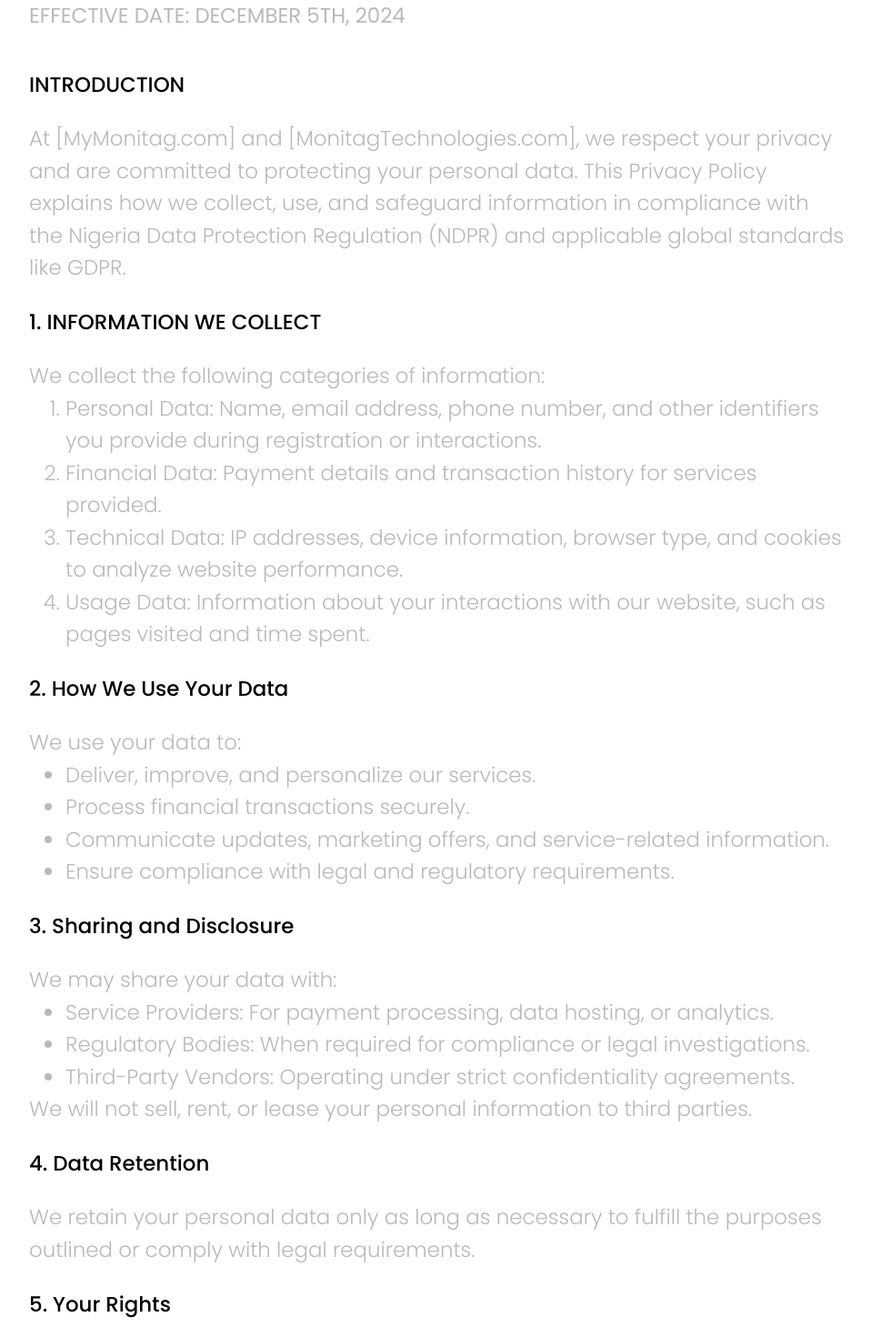
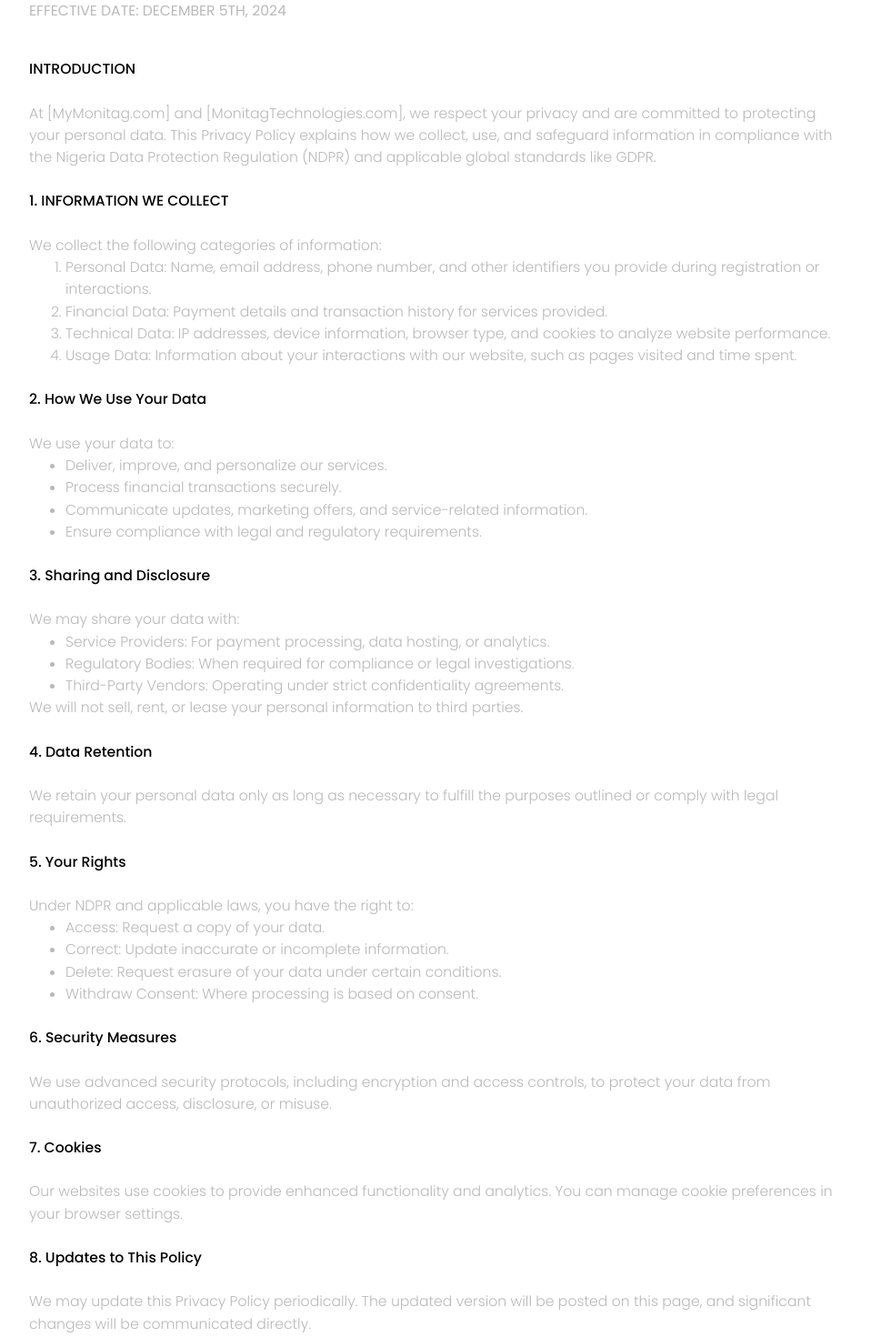
Before and after one commit to jimatth121/Monitag-Technologies, a React (Vite) app: page /privacypolicy in a window 1280 px wide. Shown: the part 560-2030 px from the top of the page at 91% size, without its empty margins (158-1116 px from the left). Built offline with nearby package versions, Linux system fonts and the light colour scheme.

Commit message:
font update

```diff
--- a/src/Pages/Privacy/PrivacyBody.jsx
+++ b/src/Pages/Privacy/PrivacyBody.jsx
@@ -2,12 +2,14 @@
   return (
     <div className="max-w-[900px] w-full mx-auto px-6 md:px-0 my-20">
       <div>
-        <p className=" font-PoppinsRegular text1  text-[#b9b9b9] mb-10">
+        <p className=" font-PoppinsRegular text14  text-[#b9b9b9] mb-10">
           EFFECTIVE DATE: DECEMBER 5TH, 2024
         </p>
         <div>
-          <p className=" font-PoppinsMedium text1 my-4 md:my-6">INTRODUCTION</p>
-          <p className="text1  font-PoppinsLight text-[#b9b9b9]">
+          <p className=" font-PoppinsMedium text14 my-4 md:my-6">
+            INTRODUCTION
+          </p>
+          <p className="text14  font-PoppinsLight text-[#b9b9b9]">
             At [MyMonitag.com] and [MonitagTechnologies.com], we respect your
             privacy and are committed to protecting your personal data. This
             Privacy Policy explains how we collect, use, and safeguard
@@ -17,13 +19,13 @@
         </div>
 
         <div>
-          <p className=" font-PoppinsMedium text1 my-4 md:my-6">
+          <p className=" font-PoppinsMedium text14 my-4 md:my-6">
             1. INFORMATION WE COLLECT
           </p>
-          <div className="text1  font-PoppinsLight text-[#b9b9b9]">
+          <div className="text14  font-PoppinsLight text-[#b9b9b9]">
             <p>We collect the following categories of information:</p>
           </div>
-          <ol className="md:pl-10 pl-5  font-PoppinsLight text1 text-[#b9b9b9]">
+          <ol className="md:pl-10 pl-5  font-PoppinsLight text14 text-[#b9b9b9]">
             <li className=" list-decimal">
               Personal Data: Name, email address, phone number, and other
               identifiers you provide during registration or interactions.
@@ -44,13 +46,13 @@
         </div>
 
         <div>
-          <p className=" font-PoppinsMedium text1 my-4 md:my-6">
+          <p className=" font-PoppinsMedium text14 my-4 md:my-6">
             2. How We Use Your Data
           </p>
-          <div className="text1  font-PoppinsLight text-[#b9b9b9]">
+          <div className="text14  font-PoppinsLight text-[#b9b9b9]">
             <p>We use your data to:</p>
           </div>
-          <ol className="md:pl-10 pl-5  font-PoppinsLight text1 text-[#b9b9b9]">
+          <ol className="md:pl-10 pl-5  font-PoppinsLight text14 text-[#b9b9b9]">
             <li className=" list-disc">
               Deliver, improve, and personalize our services.
             </li>
@@ -68,13 +70,13 @@
         </div>
 
         <div>
-          <p className=" font-PoppinsMedium text1 my-4 md:my-6">
+          <p className=" font-PoppinsMedium text14 my-4 md:my-6">
             3. Sharing and Disclosure
           </p>
-          <div className="text1  font-PoppinsLight text-[#b9b9b9]">
+          <div className="text14  font-PoppinsLight text-[#b9b9b9]">
             <p>We may share your data with:</p>
           </div>
-          <ol className="md:pl-10 pl-5  font-PoppinsLight text1 text-[#b9b9b9]">
+          <ol className="md:pl-10 pl-5  font-PoppinsLight text14 text-[#b9b9b9]">
             <li className=" list-disc">
               Service Providers: For payment processing, data hosting, or
               analytics.
@@ -88,30 +90,30 @@
               agreements.
             </li>
           </ol>
-          <p className="text1  font-PoppinsLight text-[#b9b9b9]">
+          <p className="text14  font-PoppinsLight text-[#b9b9b9]">
             We will not sell, rent, or lease your personal information to third
             parties.
           </p>
         </div>
 
         <div>
-          <p className=" font-PoppinsMedium text1 my-4 md:my-6">
+          <p className=" font-PoppinsMedium text14 my-4 md:my-6">
             4. Data Retention
           </p>
-          <p className="text1  font-PoppinsLight text-[#b9b9b9]">
+          <p className="text14  font-PoppinsLight text-[#b9b9b9]">
             We retain your personal data only as long as necessary to fulfill
             the purposes outlined or comply with legal requirements.
           </p>
         </div>
 
         <div>
-          <p className=" font-PoppinsMedium text1 my-4 md:my-6">
+          <p className=" font-PoppinsMedium text14 my-4 md:my-6">
             5. Your Rights
           </p>
-          <div className="text1  font-PoppinsLight text-[#b9b9b9]">
+          <div className="text14  font-PoppinsLight text-[#b9b9b9]">
             <p>Under NDPR and applicable laws, you have the right to:</p>
           </div>
-          <ol className="md:pl-10 pl-5  font-PoppinsLight text1 text-[#b9b9b9]">
+          <ol className="md:pl-10 pl-5  font-PoppinsLight text14 text-[#b9b9b9]">
             <li className=" list-disc">Access: Request a copy of your data.</li>
             <li className=" list-disc">
               Correct: Update inaccurate or incomplete information.
@@ -126,10 +128,10 @@
         </div>
 
         <div>
-          <p className=" font-PoppinsMedium text1 my-4 md:my-6">
+          <p className=" font-PoppinsMedium text14 my-4 md:my-6">
             6. Security Measures
           </p>
-          <p className="text1  font-PoppinsLight text-[#b9b9b9]">
+          <p className="text14  font-PoppinsLight text-[#b9b9b9]">
             We use advanced security protocols, including encryption and access
             controls, to protect your data from unauthorized access, disclosure,
             or misuse.
@@ -137,8 +139,8 @@
         </div>
 
         <div>
-          <p className=" font-PoppinsMedium text1 my-4 md:my-6">7. Cookies</p>
-          <p className="text1  font-PoppinsLight text-[#b9b9b9]">
+          <p className=" font-PoppinsMedium text14 my-4 md:my-6">7. Cookies</p>
+          <p className="text14  font-PoppinsLight text-[#b9b9b9]">
             Our websites use cookies to provide enhanced functionality and
             analytics. You can manage cookie preferences in your browser
             settings.
@@ -146,10 +148,10 @@
         </div>
 
         <div>
-          <p className=" font-PoppinsMedium text1 my-4 md:my-6">
+          <p className=" font-PoppinsMedium text14 my-4 md:my-6">
             8. Updates to This Policy
           </p>
-          <p className="text1  font-PoppinsLight text-[#b9b9b9]">
+          <p className="text14  font-PoppinsLight text-[#b9b9b9]">
             We may update this Privacy Policy periodically. The updated version
             will be posted on this page, and significant changes will be
             communicated directly.
@@ -157,8 +159,8 @@
         </div>
 
         <div>
-          <p className=" font-PoppinsMedium text1 my-4 md:my-6">Contact Us</p>
-          <p className="text1  font-PoppinsLight text-[#b9b9b9]">
+          <p className=" font-PoppinsMedium text14 my-4 md:my-6">Contact Us</p>
+          <p className="text14  font-PoppinsLight text-[#b9b9b9]">
             For privacy inquiries or to exercise your rights, contact us at:
             Email: privacy@[mymonitag.com] / privacy@[monitagtechnologies.com]
           </p>
```
Also changed, not shown: src/Pages/TermsConditions/TermsConditionsBody.jsx (+26 -24 lines).
